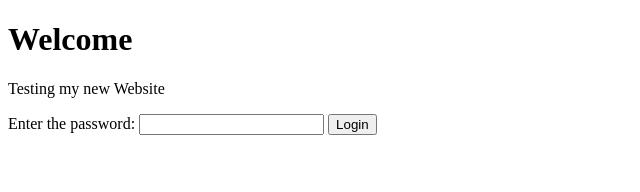
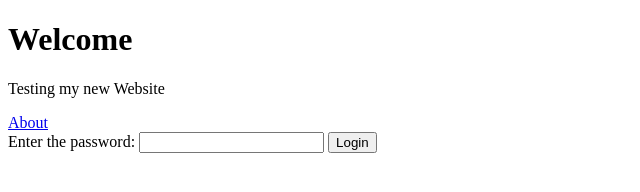
Before and after one commit to donphn/donphn.gethub.io, a plain HTML site: page index.html in a window 1280 px wide. Shown: the whole page, without its empty margins (0-640 px from the left). Drawn offline with Linux system fonts and the light colour scheme.

Commit message:
Update index.html

```diff
--- a/index.html
+++ b/index.html
@@ -11,6 +11,7 @@
 	<body>
 		<h1>Welcome</h1>
 		<p>Testing my new Website</p>
+		<a href="secret.html">About</a>
 		<form>
 			<label for="password"> Enter the password: </label>
 			<input type="password" id="password" />
```
